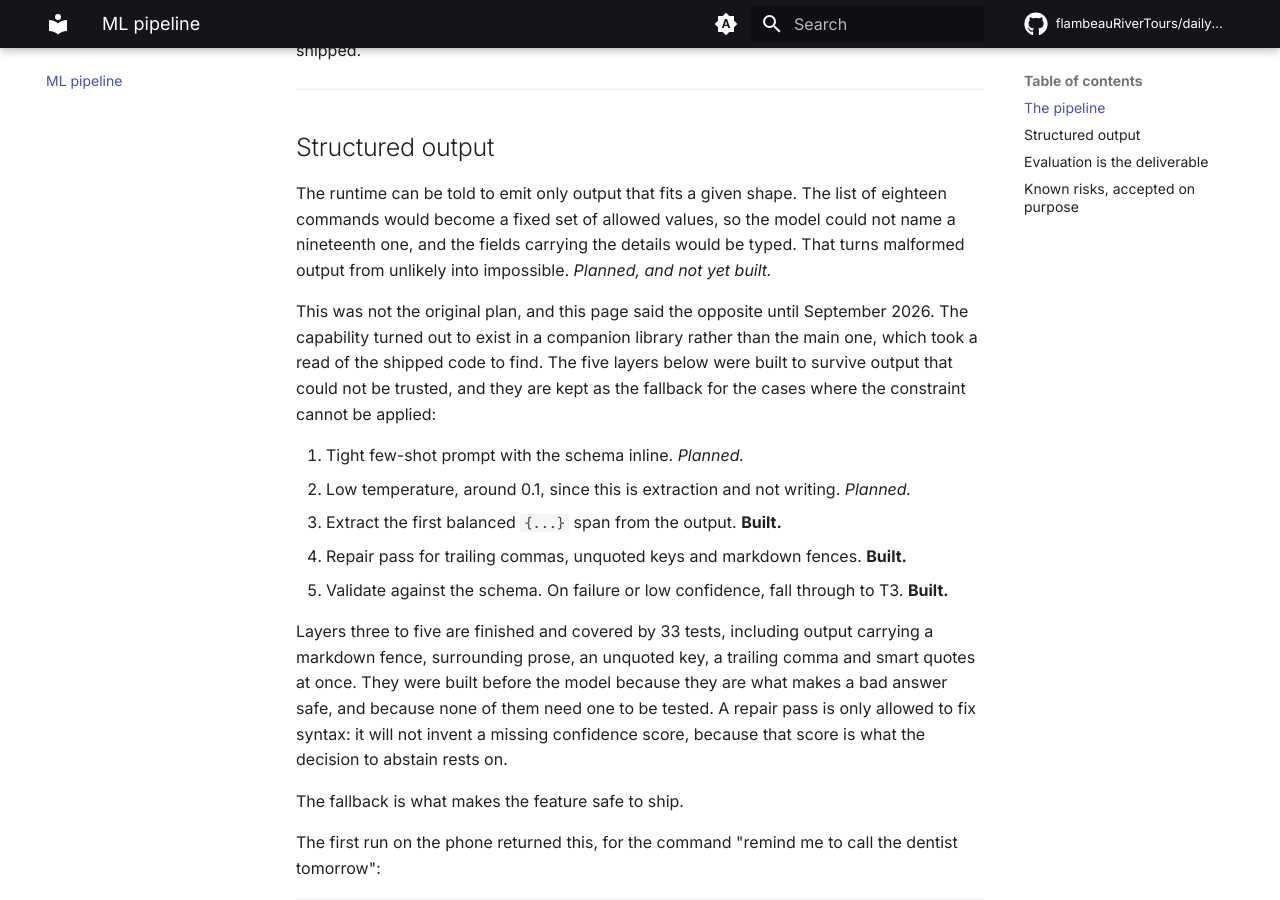
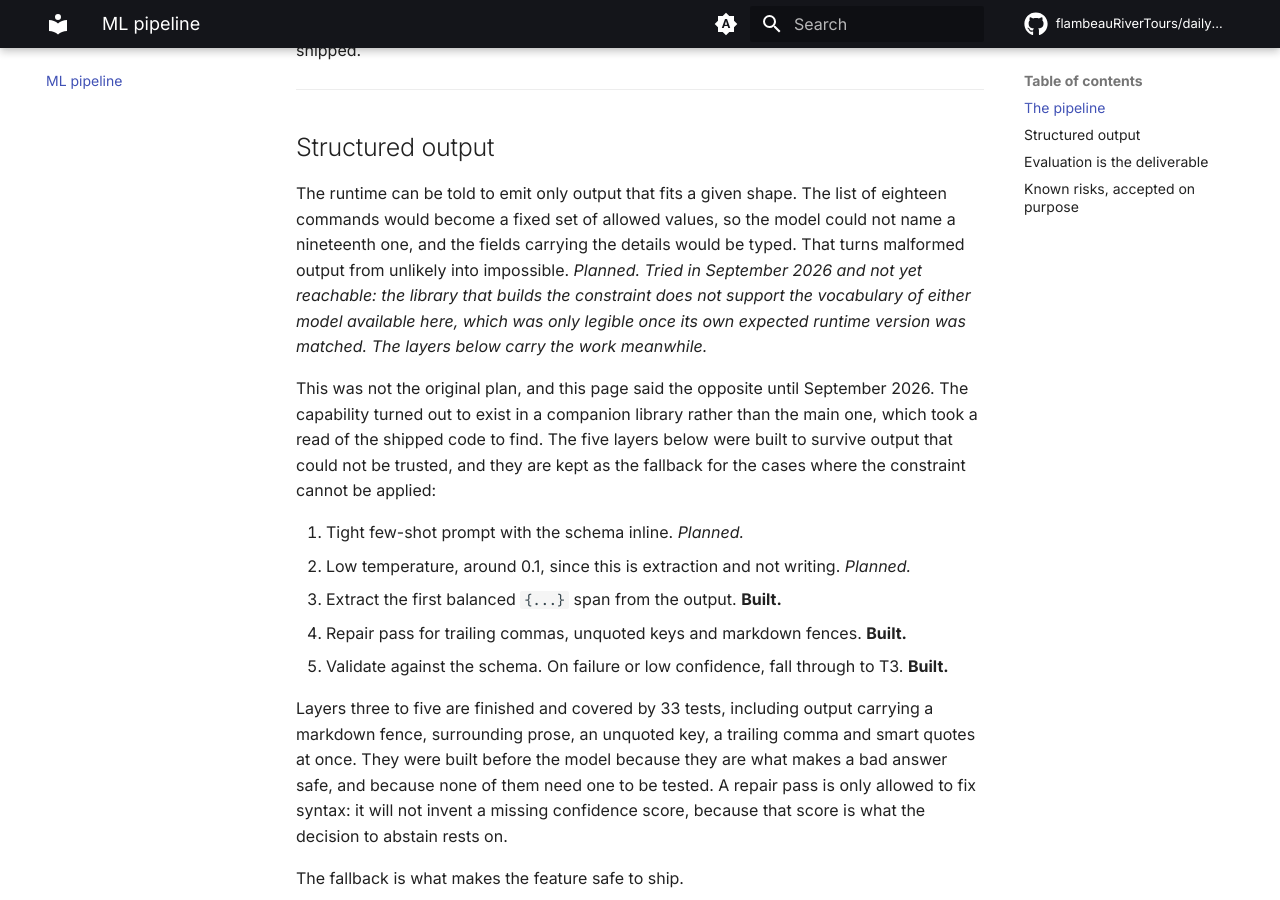
Before and after one commit to flambeauRiverTours/dailyDriver, an MkDocs documentation site: the page built from website/ml-pipeline.md, in a window 1280 px wide and 900 px high, scrolled down 1414 px. Built offline with MkDocs 1.6.1 and Material for MkDocs 9.7.7, drawn with Linux system fonts in a browser that asks for light colours; comment, search, counter and statistics services are not loaded.

Commit message:
docs: T190 the constraint blocker is vocabulary support, not versions
Tested route (a): Gemma 1.1 2B gpu-int4, 1,346,502,656 bytes, flat TFL3, run
against both runtimes. That completes the matrix and corrects the previous
diagnosis.

With tasks-genai 0.10.24, the pairing localagents-fc actually declares, the
chain works end to end. The constructor succeeds, no segfault, the handle is
read correctly, and the library returns a meaningful refusal:
"Unsupported vocabulary type for Fst-Constraints library."

With 0.10.35 the same model gives "Invalid end token: 2", which is the same
error the Gemma-3 270M gave. That error appears on 0.10.35 for both models and
is the signature of the version mismatch rather than of anything about either
model: localagents-fc reads a handle whose layout it does not understand and
gets nonsense out. It was a red herring, and only matching the versions made the
real answer legible.

So the blocker is vocabulary support in localagents-fc 0.1.0. It is not the
version deadlock the last commit described, and it is not the artifact format
the commit before that described. Two of the three failures were downstream of
using the wrong runtime.

The lead worth following is the FunctionGemma family. The library ships Gemma,
Llama and Hammer formatters, all function-calling families, and the 0.10.35
runtime carries LLM_MODEL_TYPE_FUNCTIONGEMMA3_300M as a first-class type. T039
already flagged FunctionGemma-270M-Mobile-Actions as on-point for this task.
Neither FunctionGemma repo publishes a MediaPipe-loadable artifact though:
one is .litertlm only and the other is raw safetensors, so reaching it needs
either the LiteRT-LM runtime or a conversion. That makes it a real lead rather
than a quick retry, and it probably arrives with T091.

Recommendation recorded in the task: stop spending on T190 and let section 4.4's
five layers carry T2. They already absorb the failure this was meant to remove,
measured at T032, and the cost is latency rather than wrongness. Do not retry by
bumping a version; every cell of the matrix has now been measured.

ADR-0011 gains a dated status note. The decision stands and nothing in it is
withdrawn, since the mechanism is real and the call chain is confirmed. What
changed is the schedule. The website page says the same in plainer words rather
than continuing to describe the constraint as merely planned.

Co-Authored-By: Claude Opus 5 <noreply@anthropic.com>

```diff
--- a/website/ml-pipeline.md
+++ b/website/ml-pipeline.md
@@ -65,7 +65,9 @@ reason the log was built before the launcher shipped.
 The runtime can be told to emit only output that fits a given shape. The list of eighteen commands
 would become a fixed set of allowed values, so the model could not name a nineteenth one, and the
 fields carrying the details would be typed. That turns malformed output from unlikely into
-impossible. *Planned, and not yet built.*
+impossible. *Planned. Tried in September 2026 and not yet reachable: the library that builds the
+constraint does not support the vocabulary of either model available here, which was only legible
+once its own expected runtime version was matched. The layers below carry the work meanwhile.*
 
 This was not the original plan, and this page said the opposite until September 2026. The capability
 turned out to exist in a companion library rather than the main one, which took a read of the
```
Also changed, not shown: docs/adr/0011-constrained-decoding-and-fine-tuning-as-experiment.md (+15 -1 lines), docs/tasks.md (+12 -0 lines).
